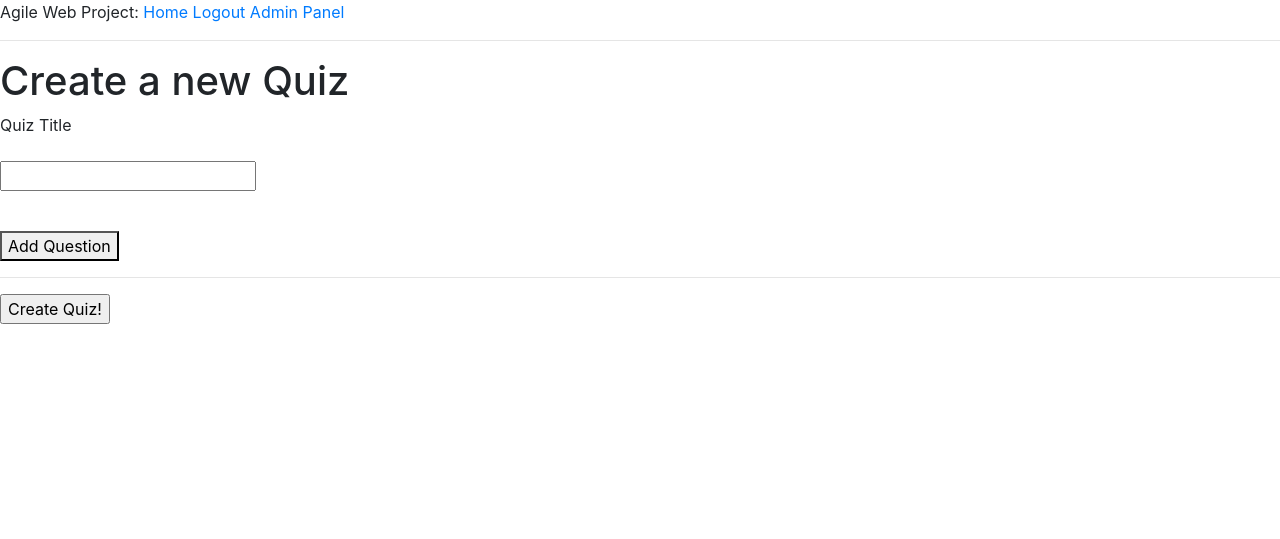
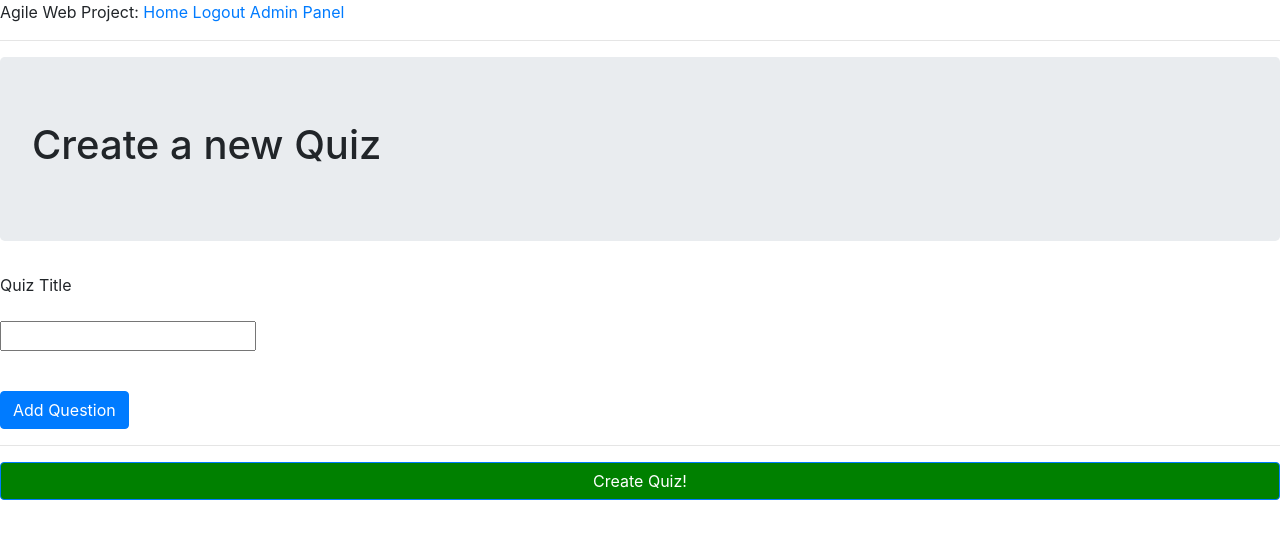
Before and after one commit to systemvaz/AgileWebProject-UWA, a Flask app: page /admin/new_quiz in a window 1280 px wide. Shown: the top 539 px of the page. Run offline with Flask 2, Linux system fonts and the light colour scheme; the visitor is signed in with stand-in values (Sample User, id 1); data comes from the database, SQL or seed files in the repository; some libraries are stand-ins or nearby versions.

Commit message:
design change

```diff
--- a/app/templates/admin/newquiz.html
+++ b/app/templates/admin/newquiz.html
@@ -3,8 +3,9 @@
 {% block content %}
 
 <script src="/static/js/newquiz.js"></script>
-
-<h1>Create a new Quiz</h1>
+<div class="jumbotron">
+    <h1>Create a new Quiz</h1>
+</div>
 
 <form action="" method="post" novalidate>
     {{ form.hidden_tag() }}
@@ -17,9 +18,9 @@
 
     <div id='dynamicAdd'></div>
     <br>
-    <button type='button' onclick='add_question()'>Add Question</button><br>
+    <button type="button" class="btn btn-primary" onclick="add_question()">Add Question</button><br>
     <hr>
-    <p>{{ form.submit() }}</p>
+    <p>{{ form.submit(class="btn btn-primary btn-block", style="background-color: green") }}</p>
 </form>
 
 {% endblock %}
```
